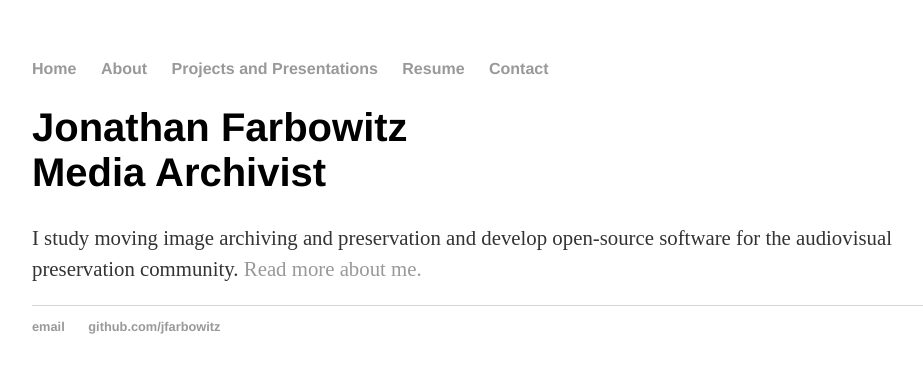
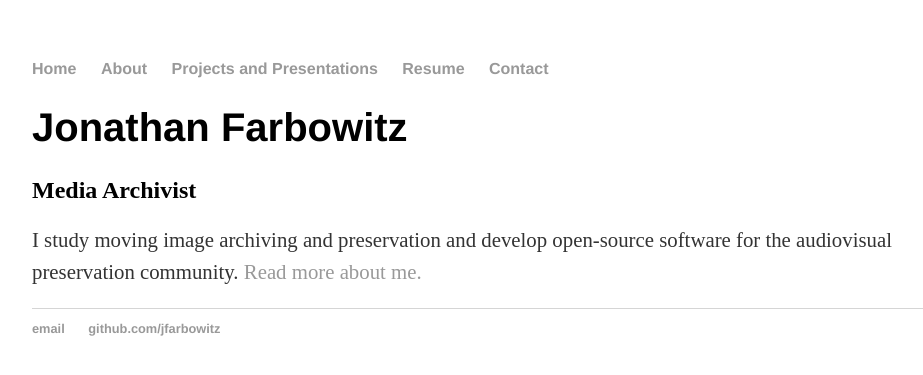
Before and after one commit to jfarbowitz/jfarbowitz.github.io, a Jekyll site: the page built from index.html, in a window 1280 px wide. Shown: the top 375 px of the page, without its empty margins (160-1083 px from the left). Built offline with Jekyll 4.4.1, drawn with Linux system fonts in a browser that asks for light colours.

```diff
--- a/index.html
+++ b/index.html
@@ -3,7 +3,7 @@ layout: default
 title: Jonathan Farbowitz, Media Archivist
 ---
     		<div class="blurb">
-        		<h1>Jonathan Farbowitz<br>
-        		Media Archivist</h1>
+        		<h1>Jonathan Farbowitz<h1>
+        		<h2>Media Archivist</h2>
 				<p>I study moving image archiving and preservation and develop open-source software for the audiovisual preservation community. <a href="/about">Read more about me.</a></p>
     		</div>
```
